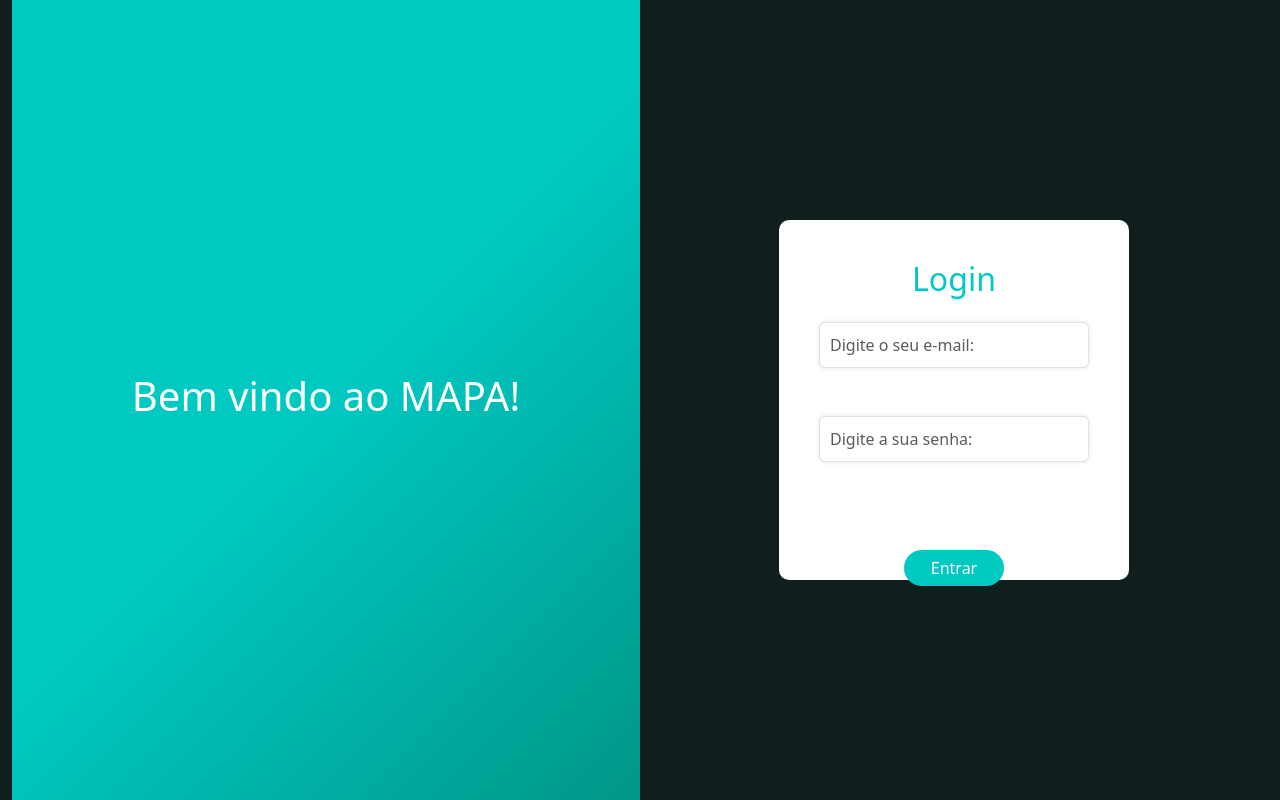
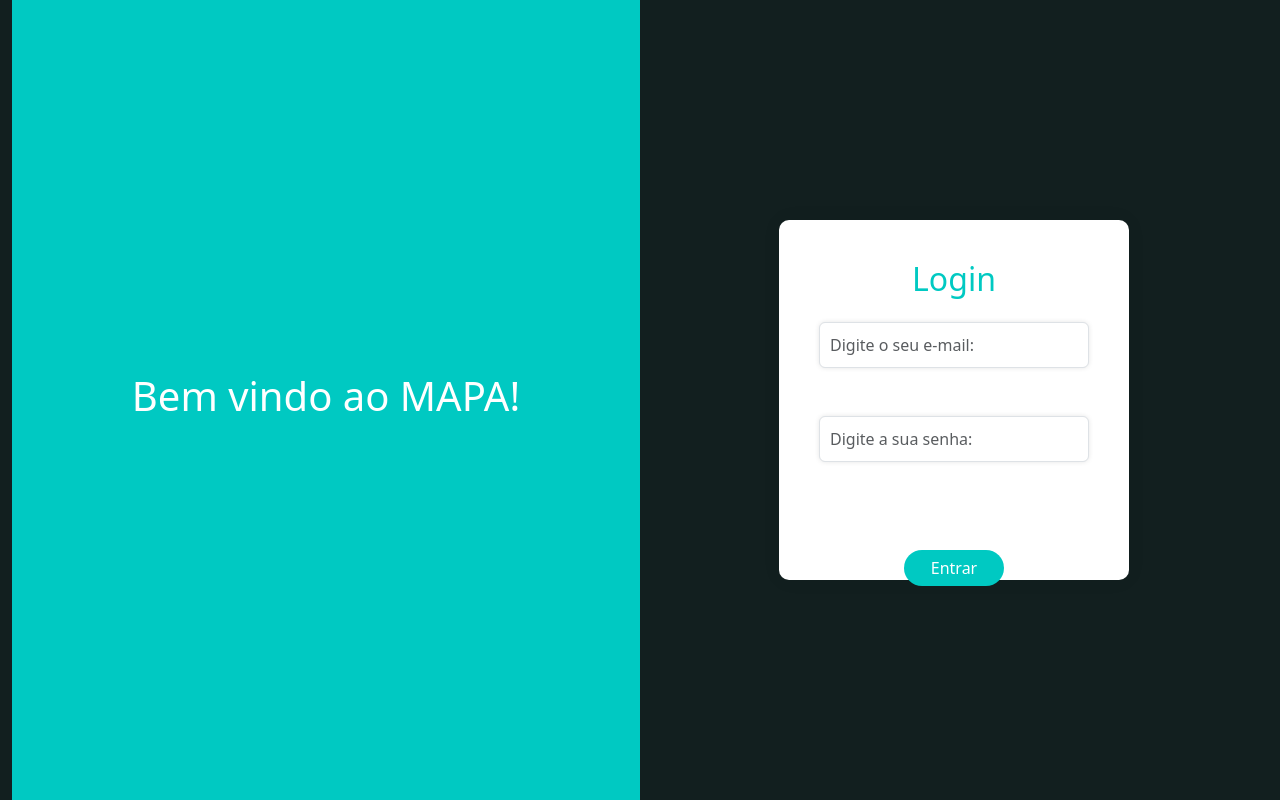
Before and after one commit to analicedantas/MAPA, a PHP site: page / in a window 1280 px wide. Run offline with PHP 8.4, Linux system fonts and the light colour scheme.

Commit message:
Update index.php

```diff
--- a/index.php
+++ b/index.php
@@ -49,7 +49,7 @@ if (isset($_POST['email'])) {
         }
 
         .design-section {
-            background: linear-gradient(135deg, #00c9c2 50%, #009688 100%);
+            background: linear-gradient(135deg, rgba(0, 201, 194, 1) 100%, #009688 40%);
             color: white;
             min-height: 40vh;
             display: flex;
```
